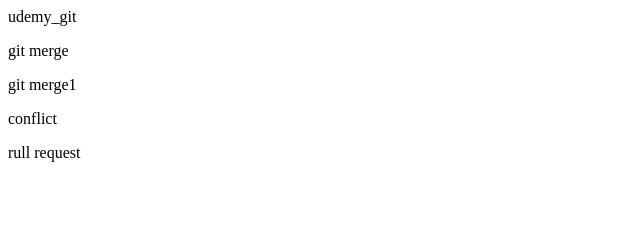
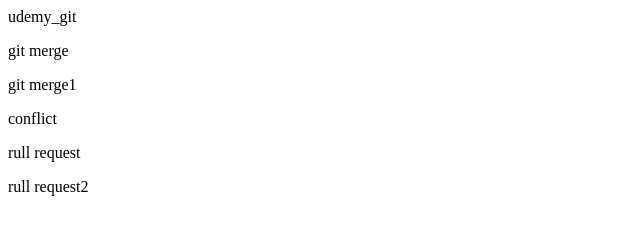
Before and after one commit to matsumotoryu/udemy_git, a plain HTML site: page index.html in a window 1280 px wide. Shown: the whole page, without its empty margins (0-640 px from the left). Drawn offline with Linux system fonts and the light colour scheme.

Commit message:
pull_request追加2

```diff
--- a/index.html
+++ b/index.html
@@ -3,3 +3,4 @@
 <p>git merge1</p>
 <p>conflict</p>
 <p>rull request</p>
+<p>rull request2</p>
```
